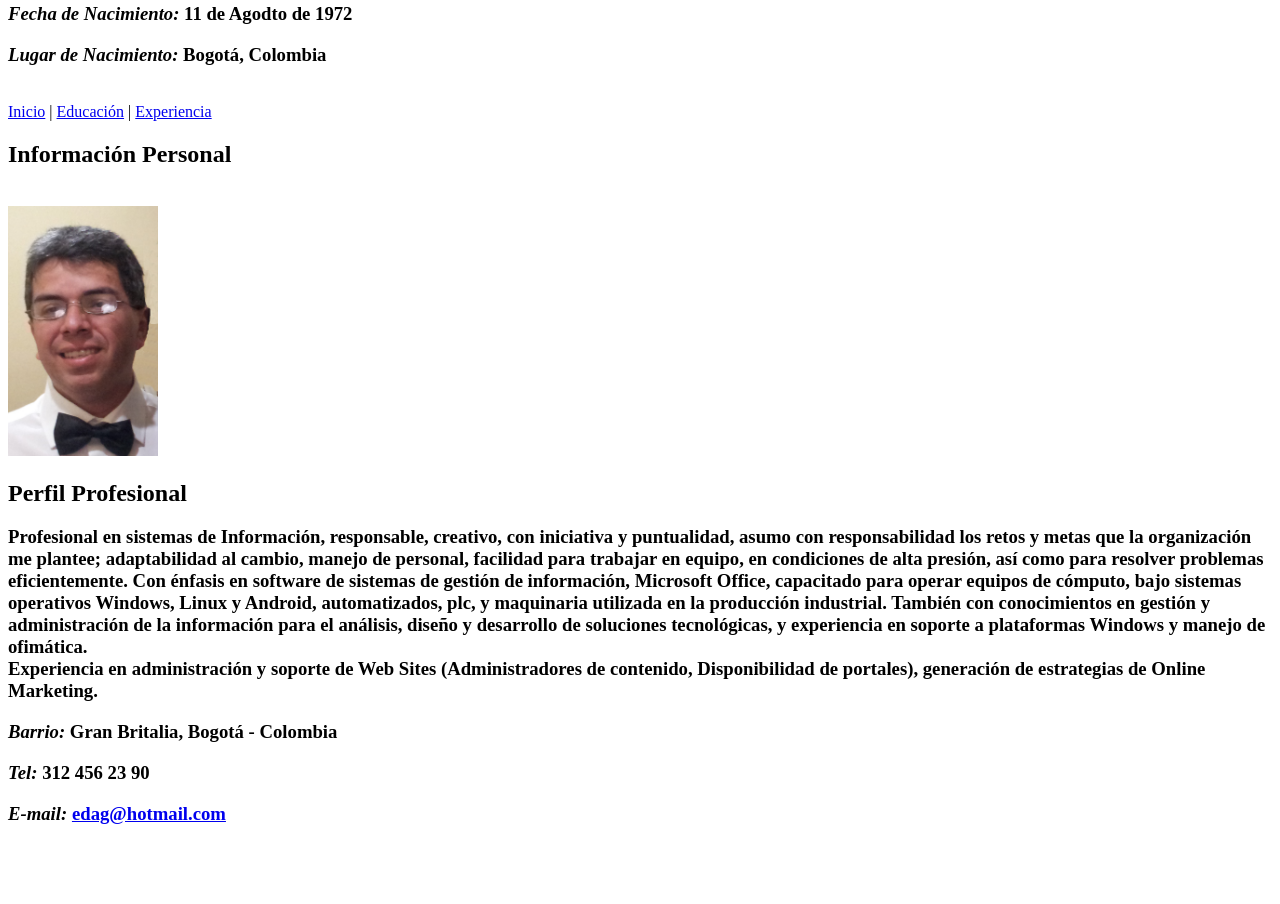
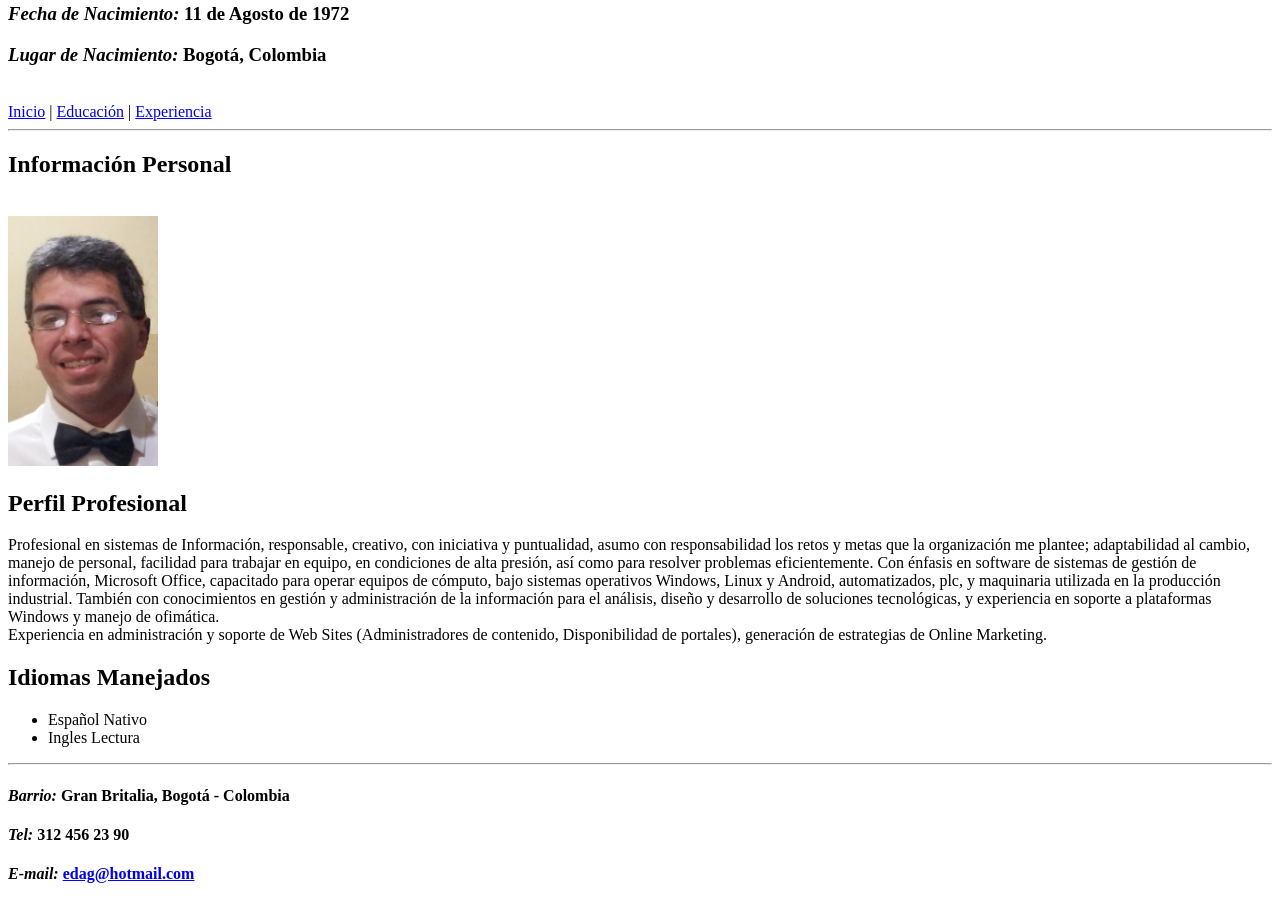
Before and after one commit to Spectro1a1/Examen1, a plain HTML site: page index.html in a window 1280 px wide. Shown: the part 314-1218 px from the top of the page. Before the commit the page ends 1157 px from the top, so only its background shows below. Drawn offline with Linux system fonts and the light colour scheme.

Commit message:
index listo

```diff
--- a/index.html
+++ b/index.html
@@ -5,6 +5,7 @@
     <title>Hola mundo</title>
   </head>
   <body>
+    <header>
       <svg width="150" height="100" xmlns="http://www.w3.org/2000/svg" xmlns:svg="http://www.w3.org/2000/svg">
         <!-- Created with SVG-edit - http://svg-edit.googlecode.com/ -->
         <g>
@@ -16,21 +17,39 @@
           <text xml:space="preserve" text-anchor="middle" font-family="Fantasy" font-size="24" id="svg_6" y="69" x="77" stroke-linecap="null" stroke-linejoin="null" stroke-dasharray="null" stroke-width="0" stroke="#000000" fill="#00ffff">G</text>
         </g>
       </svg>
+    </header>
+
     <h1>Curriculum Vitae</h1><br/>
     <h2> <strong>Edgar Alexander Gil Parrado</strong><br/></h2>
       <h3><em>Edad:</em> <strong>44 Años</strong></h3>
-      <h3><em>Fecha de Nacimiento: </em><strong>11 de Agodto de 1972</strong></h3>
+      <h3><em>Fecha de Nacimiento: </em><strong>11 de Agosto de 1972</strong></h3>
       <h3><em>Lugar de Nacimiento: </em><strong>Bogotá, Colombia</strong></h3>
     </h2><br/>
+    <nav>
       <a href="../index.html">Inicio</a> | <a href=".../educacion.html">Educación</a> |  <a href="../experiencia.html">Experiencia</a><br/>
+    </nav>
+    <hr>
+    <section>
         <h2>Información Personal</h2><br/>
         <img src="images/mimismo1.png" alt="fotografia" width="150px" height="250px">
+        <article class="text">
           <h2>Perfil Profesional</h2>
-      <h3><p>Profesional en sistemas de Información, responsable, creativo, con iniciativa y puntualidad, asumo con responsabilidad los retos y metas que la organización me plantee; adaptabilidad al cambio, manejo de personal, facilidad para trabajar en equipo, en condiciones de alta presión, así como para resolver problemas eficientemente. Con énfasis en software de sistemas de gestión de información, Microsoft Office, capacitado para operar equipos de cómputo, bajo sistemas operativos Windows, Linux y Android, automatizados, plc, y maquinaria utilizada en la producción industrial. También con conocimientos en gestión y administración de la información para el análisis, diseño y desarrollo de soluciones tecnológicas, y experiencia en soporte a plataformas Windows y manejo de ofimática.<br/>
-      Experiencia en administración y soporte de Web Sites (Administradores de contenido, Disponibilidad de portales), generación de estrategias de Online Marketing.</h3>
-    <h3><em>Barrio:</em> <strong>Gran Britalia, Bogotá - Colombia</strong></h3>
-    <h3><em>Tel:</em> <strong>312 456 23 90</strong></h3>
-    <h3><em>E-mail:</em> <strong><a href="mailto:edag@hotmail.com">edag@hotmail.com</a></strong></h3>
-
+            <p>Profesional en sistemas de Información, responsable, creativo, con iniciativa y puntualidad, asumo con responsabilidad los retos y metas que la organización me plantee; adaptabilidad al cambio, manejo de personal, facilidad para trabajar en equipo, en condiciones de alta presión, así como para resolver problemas eficientemente. Con énfasis en software de sistemas de gestión de información, Microsoft Office, capacitado para operar equipos de cómputo, bajo sistemas operativos Windows, Linux y Android, automatizados, plc, y maquinaria utilizada en la producción industrial. También con conocimientos en gestión y administración de la información para el análisis, diseño y desarrollo de soluciones tecnológicas, y experiencia en soporte a plataformas Windows y manejo de ofimática.<br/>
+            Experiencia en administración y soporte de Web Sites (Administradores de contenido, Disponibilidad de portales), generación de estrategias de Online Marketing.
+        </article>
+        <article class="texto">
+          <h2>Idiomas Manejados</h2>
+          <ul>
+            <li>Español Nativo</li>
+            <li>Ingles Lectura</li>
+          </ol>
+        </article>
+    </section>
+    <hr>
+    <footer>
+      <h4><em>Barrio:</em> <strong>Gran Britalia, Bogotá - Colombia</strong></h4>
+      <h4><em>Tel:</em> <strong>312 456 23 90</strong></h4>
+      <h4><em>E-mail:</em> <strong><a href="mailto:edag@hotmail.com">edag@hotmail.com</a></strong></h4>
+    </footer>
   </body>
 </html>
```
Lines whose indentation alone changed are shown as unchanged.
